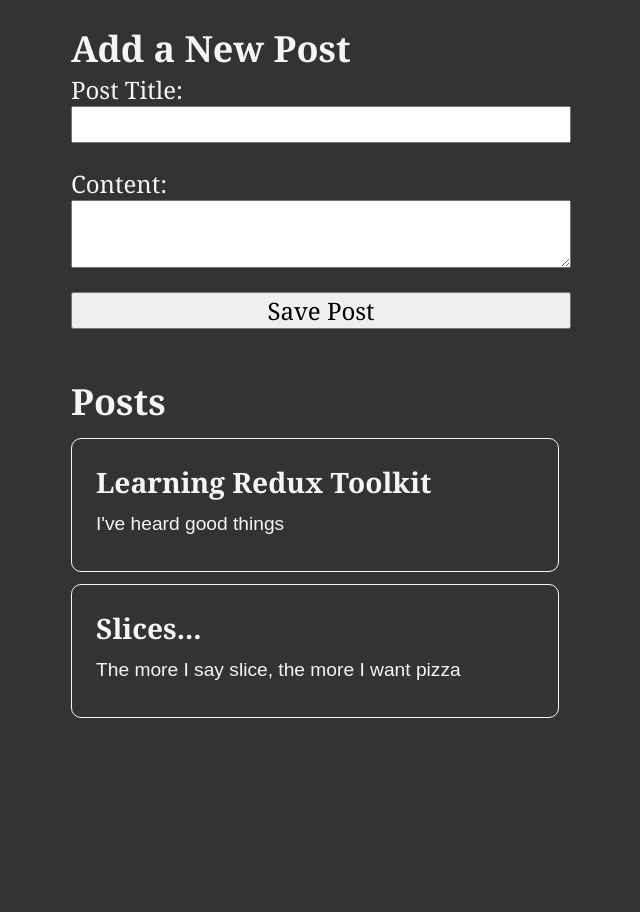
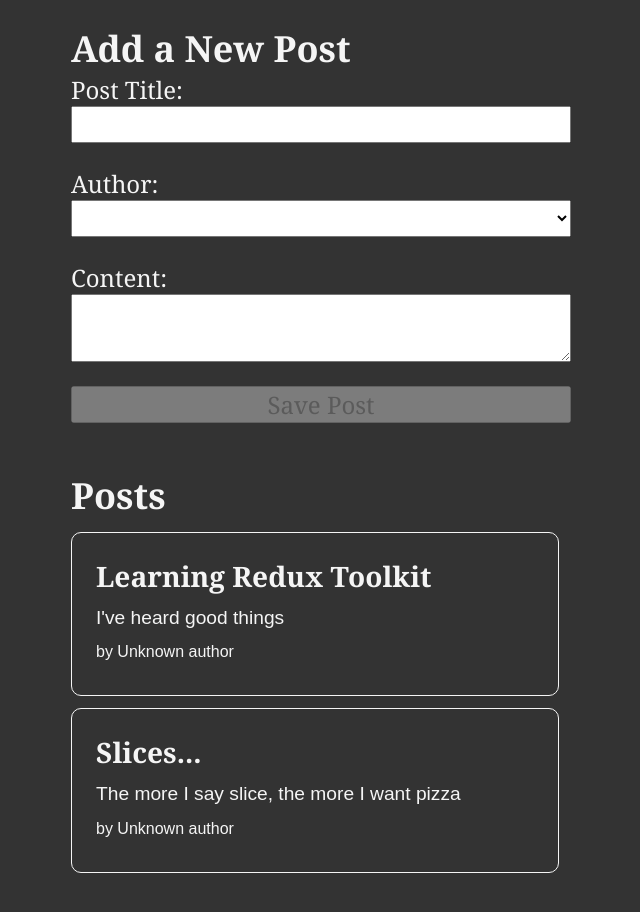
Before and after one commit to anastaok/react-redux-post-project, a React (Create React App) app: page / in a window 1280 px wide. Shown: the top 912 px of the page, without its empty margins (319-959 px from the left). Before the commit the page ends 858 px from the top, so only its background shows below. Built offline with nearby package versions, Linux system fonts and the light colour scheme.

Commit message:
added PostAuthor component

```diff
--- a/src/app/store.js
+++ b/src/app/store.js
@@ -1,6 +1,7 @@
 import { configureStore } from "@reduxjs/toolkit";
 import postsReducer from "../features/posts/postsSlice";
+import usersReducer from "../features/users/usersSlise";
 
 export const store = configureStore({
-  reducer: { posts: postsReducer },
+  reducer: { posts: postsReducer, users: usersReducer },
 });
--- a/src/features/posts/AddPostForm.js
+++ b/src/features/posts/AddPostForm.js
@@ -1,24 +1,37 @@
 import { useState } from "react";
-import { useDispatch } from "react-redux";
+import { useDispatch, useSelector } from "react-redux";
 
 import { postAdded } from "./postsSlice";
+import { selectAllUsers } from "../users/usersSlise";
 
 const AddPostForm = () => {
   const dispatch = useDispatch();
 
   const [title, setTitle] = useState("");
   const [content, setContent] = useState("");
+  const [userId, setUserId] = useState("");
+
+  const users = useSelector(selectAllUsers);
 
   const onTitleChanged = (e) => setTitle(e.target.value);
   const onContentChanged = (e) => setContent(e.target.value);
+  const onAuthorChanged = (e) => setUserId(e.target.value);
 
   const onSavePostClicked = () => {
     if (title && content) {
-      dispatch(postAdded(title, content));
+      dispatch(postAdded(title, content, userId));
       setTitle("");
       setContent("");
     }
   };
+
+  const canSave = !!title && !!userId && !!content;
+
+  const usersOptions = users.map((user) => (
+    <option key={user.id} value={user.id}>
+      {user.name}
+    </option>
+  ));
 
   return (
     <section>
@@ -32,6 +45,11 @@
           value={title}
           onChange={onTitleChanged}
         />
+        <label htmlFor="postAuthor">Author:</label>
+        <select id="postAuthor" value={userId} onChange={onAuthorChanged}>
+          <option value=""></option>
+          {usersOptions}
+        </select>
 
         <label htmlFor="postContent">Content:</label>
         <textarea
@@ -41,7 +59,7 @@
           onChange={onContentChanged}
         />
 
-        <button type="button" onClick={onSavePostClicked}>
+        <button type="button" onClick={onSavePostClicked} disabled={!canSave}>
           Save Post
         </button>
       </form>
--- /dev/null
+++ b/src/features/posts/PostAuthor.js
@@ -0,0 +1,12 @@
+import { useSelector } from "react-redux";
+import { selectAllUsers } from "../users/usersSlise";
+
+const PostAuthor = ({ userId }) => {
+  const users = useSelector(selectAllUsers);
+
+  const author = users.find((user) => user.id === userId);
+
+  return <span>by {author ? author.name : "Unknown author"}</span>;
+};
+
+export default PostAuthor;
--- a/src/features/posts/PostsList.js
+++ b/src/features/posts/PostsList.js
@@ -1,5 +1,6 @@
 import { useSelector } from "react-redux";
 import { selectAllPosts } from "./postsSlice";
+import PostAuthor from "./PostAuthor";
 
 const PostsList = () => {
   const posts = useSelector(selectAllPosts);
@@ -8,6 +9,9 @@
     <article key={post.id}>
       <h3>{post.title}</h3>
       <p>{post.content.substring(0, 100)}</p>
+      <p className="postCredit">
+        <PostAuthor userId={post.userId} />
+      </p>
     </article>
   ));
 
--- a/src/features/posts/postsSlice.js
+++ b/src/features/posts/postsSlice.js
@@ -21,12 +21,13 @@
       reducer(state, action) {
         state.push(action.payload);
       },
-      prepare(title, content) {
+      prepare(title, content, userId) {
         return {
           payload: {
             id: nanoid(),
             title,
             content,
+            userId,
           },
         };
       },
--- /dev/null
+++ b/src/features/users/usersSlise.js
@@ -0,0 +1,17 @@
+import { createSlice } from "@reduxjs/toolkit";
+
+const initialState = [
+  { id: "0", name: "Dude" },
+  { id: "1", name: "Neil" },
+  { id: "2", name: "Dave" },
+];
+
+const usersSlice = createSlice({
+  name: "users",
+  initialState,
+  reducers: {},
+});
+
+export const selectAllUsers = (state) => state.users;
+
+export default usersSlice.reducer;
--- a/src/index.css
+++ b/src/index.css
@@ -22,6 +22,8 @@
 select {
   font: inherit;
   margin-bottom: 1em;
+
+  cursor: pointer;
 }
 
 main {
```
